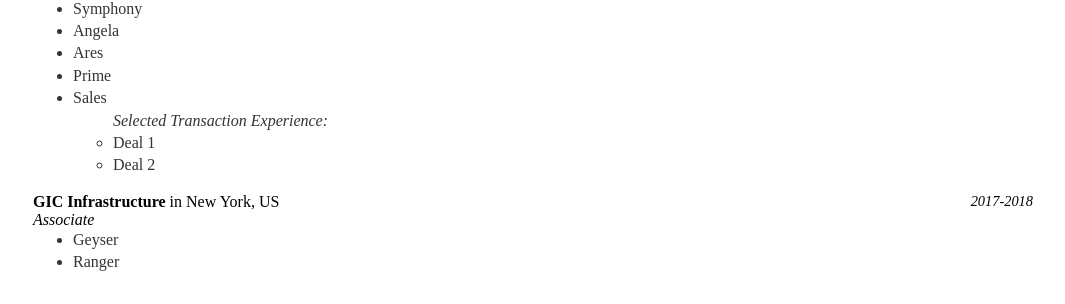
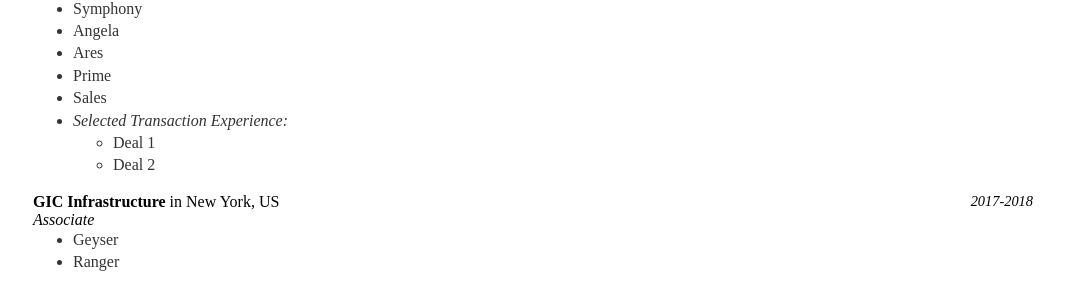
Before and after one commit to robinzxu/robinzxu.github.io, a Jekyll site: the page built from cv/index.html, in a window 1280 px wide. Shown: the part 322-626 px from the top of the page, without its empty margins (107-1172 px from the left). Built offline with Jekyll 4.4.1, drawn with Linux system fonts in a browser that asks for light colours.

Commit message:
Update index.html

```diff
--- a/cv/index.html
+++ b/cv/index.html
@@ -28,7 +28,8 @@
 		<li>Ares
 		<li>Prime
 		<li>Sales
-		<ul><i>Selected Transaction Experience:</i>
+		<li><i>Selected Transaction Experience:</i>
+		<ul>
 			<li>Deal 1
 			<li>Deal 2
 		</ul>
```
